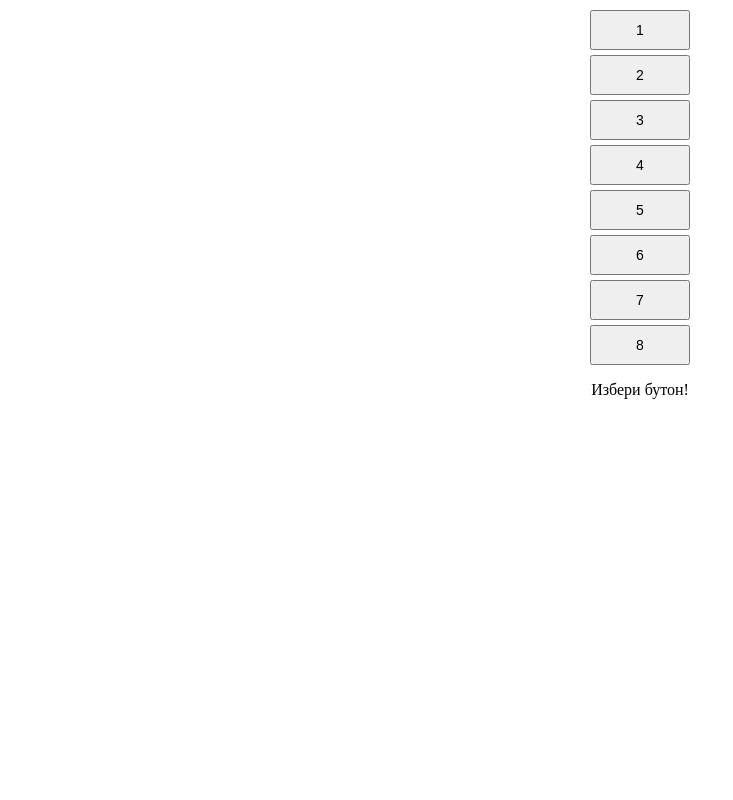
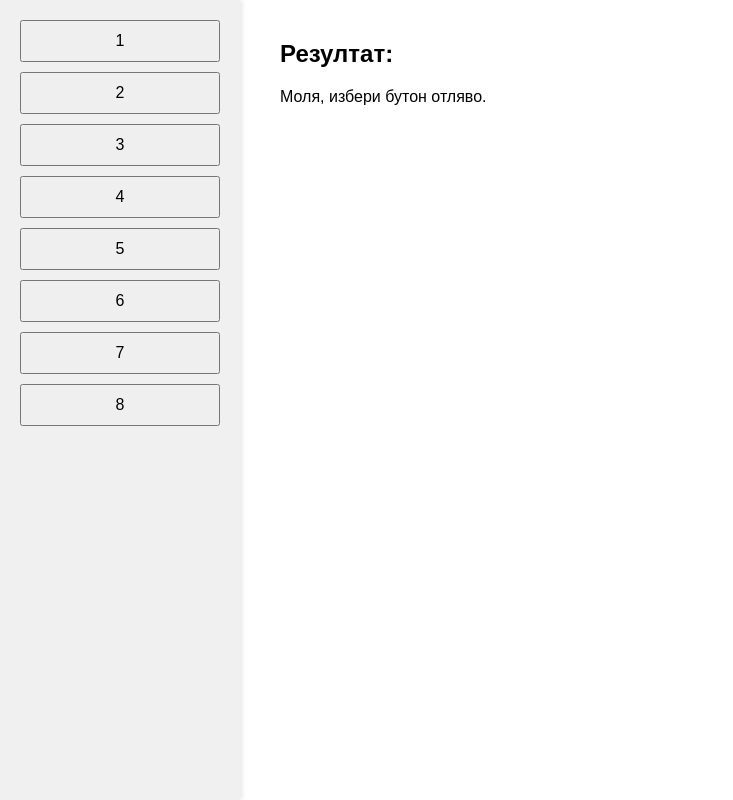
Before and after one commit to stranen/aiaims, a plain HTML site: page index.html in a window 1280 px wide. Shown: the whole page, without its empty margins (0-733 px from the left). Drawn offline with Linux system fonts and the light colour scheme.

Commit message:
Update index.html

```diff
--- a/index.html
+++ b/index.html
@@ -2,57 +2,91 @@
 <html lang="bg">
 <head>
     <meta charset="UTF-8">
-    <title>ЦЕЛИ НА ИИ</title>
+    <title>Бутони и текст</title>
     <style>
-        body
-		{
-            text-align: center;
+        body {
+            margin: 0;
+            font-family: Arial, sans-serif;
         }
-        .buttons
-		{
-            margin: 10px;
+
+        .container {
+            display: flex;
+            height: 100vh;
         }
-        button {
-            padding: 10px 10px;
-            font-size: 14px;
-            margin: 5px;
+
+        .left {
+            width: 200px;
+            background-color: #f0f0f0;
+            padding: 20px;
+            box-shadow: 2px 0 5px rgba(0,0,0,0.1);
+        }
+
+        .left button {
+            display: block;
+            width: 100%;
+            padding: 10px;
+            margin-bottom: 10px;
+            font-size: 16px;
             cursor: pointer;
-            display: block;
-            width: 100px;
-            margin-left: auto;
-            margin-right: auto;
+        }
+
+        .right {
+            flex: 1;
+            padding: 40px;
+        }
+
+        .right h2 {
+            margin-top: 0;
         }
     </style>
 </head>
 <body>
-    <div class="buttons">
-        <button onclick="window.location.href='index.html?button=1'">1</button>
-        <button onclick="window.location.href='index.html?button=2'">2</button>
-        <button onclick="window.location.href='index.html?button=3'">3</button>
-        <button onclick="window.location.href='index.html?button=4'">4</button>
-        <button onclick="window.location.href='index.html?button=5'">5</button>
-        <button onclick="window.location.href='index.html?button=6'">6</button>
-        <button onclick="window.location.href='index.html?button=7'">7</button>
-        <button onclick="window.location.href='index.html?button=8'">8</button>
+
+    <div class="container">
+        <!-- Лява част с бутоните -->
+        <div class="left">
+            <button onclick="navigate(1)">1</button>
+            <button onclick="navigate(2)">2</button>
+            <button onclick="navigate(3)">3</button>
+            <button onclick="navigate(4)">4</button>
+            <button onclick="navigate(5)">5</button>
+            <button onclick="navigate(6)">6</button>
+            <button onclick="navigate(7)">7</button>
+            <button onclick="navigate(8)">8</button>
+        </div>
+
+        <!-- Дясна част с резултата -->
+        <div class="right">
+            <h2>Резултат:</h2>
+            <p id="output">Моля, избери бутон отляво.</p>
+        </div>
     </div>
-    <p id="output"></p>
 
     <script>
-        const urlParams = new URLSearchParams(window.location.search);
-        const button = urlParams.get('button');
+        // Пренасочване с параметър
+        function navigate(num) {
+            window.location.href = 'index.html?button=' + num;
+        }
 
-        const output = document.getElementById('output');
+        // Четене на параметър от URL
+        const params = new URLSearchParams(window.location.search);
+        const button = params.get("button");
 
-        if (button)
-		{
-            const letters = ['aФДСФАСДФСДАФСДАФАДСФАСДФ', 'bЖЖЖЖЖ', 'cДДДДД', 'dЕЕЕЕЕ', 'eУУУУУ', 'fИИИИИ', 'gППППП', 'hКЛККЛЙКЛЛЛЛЛ'];
-            if (button >= 1 && button <= 8) {
-                output.textContent = `Натиснат е бутон ${button}, съответната буква е: ${letters[button - 1]}`;
-            } else {
-                output.textContent = 'Нев!';
-            }
-        } else {
-            output.textContent = 'Избери бутон!';
+        // Текстове за всяко число (можеш да ги редактираш)
+        const texts = {
+            1: "Това е текст за бутон 1 (буква A)",
+            2: "Това е текст за бутон 2 (буква B)",
+            3: "Това е текст за бутон 3 (буква C)",
+            4: "Това е текст за бутон 4 (буква D)",
+            5: "Това е текст за бутон 5 (буква E)",
+            6: "Това е текст за бутон 6 (буква F)",
+            7: "Това е текст за бутон 7 (буква G)",
+            8: "Това е текст за бутон 8 (буква H)"
+        };
+
+        // Покажи текста в дясната част
+        if (button && texts[button]) {
+            document.getElementById('output').textContent = texts[button];
         }
     </script>
 
```
